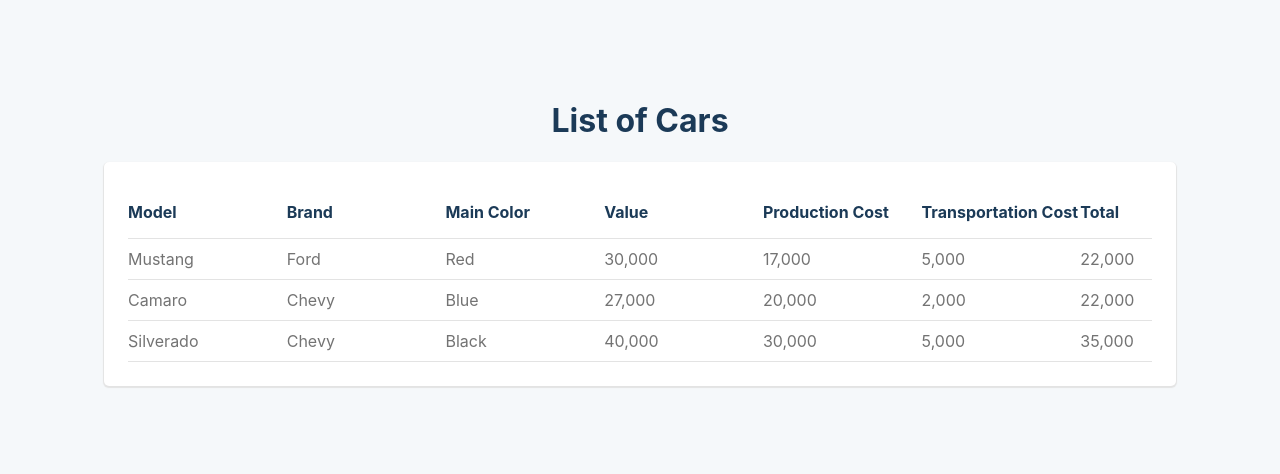
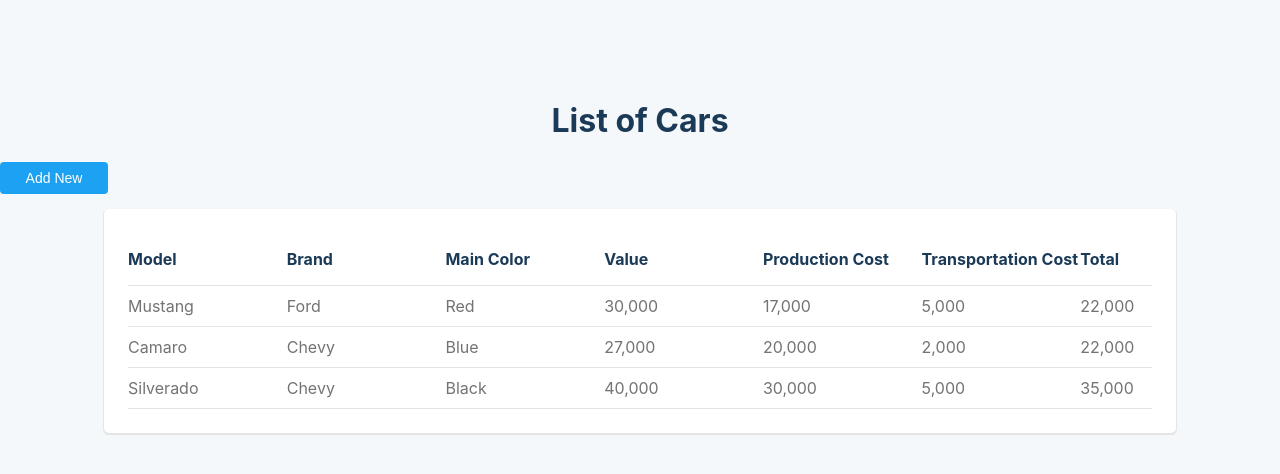
Before and after one commit to DayvsonNascimento/car-management, a React (Create React App) app: page / in a window 1280 px wide. Shown: the top 474 px of the page. Built offline with nearby package versions, Linux system fonts and the light colour scheme.

Commit message:
feat: add custom button component

```diff
--- /dev/null
+++ b/src/components/Button/Button.styled.ts
@@ -0,0 +1,23 @@
+import styled from 'styled-components';
+
+export const Container = styled.div`
+  bottom: 0;
+  right: 10px;
+  margin-bottom: 15px;
+`;
+
+export const CustomButton = styled.button`
+  width: 108px;
+  background-color: rgb(29, 161, 242);
+  cursor: pointer;
+  border-radius: 4px;
+  font-size: 14px;
+  color: white;
+  padding: 8px;
+  border: none;
+
+  &:disabled {
+    cursor: auto;
+    background-color: rgb(29, 161, 242, 0.5);
+  }
+`;
--- /dev/null
+++ b/src/components/Button/Button.tsx
@@ -0,0 +1,16 @@
+import { Container, CustomButton } from './Button.styled';
+
+interface ButtonProps {
+  disabled: boolean;
+  text: string;
+}
+
+const Button = ({ disabled, text }: ButtonProps) => {
+  return (
+    <Container>
+      <CustomButton disabled={disabled}>{text}</CustomButton>
+    </Container>
+  );
+};
+
+export default Button;
--- /dev/null
+++ b/src/components/Button/index.ts
@@ -0,0 +1 @@
+export { default } from './Button';
--- a/src/pages/Home/HomePage.styled.tsx
+++ b/src/pages/Home/HomePage.styled.tsx
@@ -6,11 +6,16 @@ export const Container = styled.div`
   margin-top: 5rem;
 `;
 
+export const ContentContainer = styled.div`
+  display: flex;
+  flex-direction: column;
+`;
+
 export const TableContainer = styled.div`
   display: flex;
   align-itens: center;
   justify-content: center;
-  widtj: 100%;
+  width: 100%;
 `;
 
 export const Title = styled.h1`
--- a/src/pages/Home/HomePage.tsx
+++ b/src/pages/Home/HomePage.tsx
@@ -1,15 +1,25 @@
-import CarsTable from '../../components/CarsTable/CarsTable';
+import CarsTable from '../../components/CarsTable';
+import Button from '../../components/Button';
 
-import { Container, TableContainer, Title } from './HomePage.styled';
+import {
+  Container,
+  ContentContainer,
+  TableContainer,
+  Title,
+} from './HomePage.styled';
 
 const HomePage = () => {
   return (
     <Container>
       <Title>List of Cars</Title>
 
-      <TableContainer>
-        <CarsTable />
-      </TableContainer>
+      <ContentContainer>
+        <Button disabled={false} text="Add New" />
+
+        <TableContainer>
+          <CarsTable />
+        </TableContainer>
+      </ContentContainer>
     </Container>
   );
 };
```
